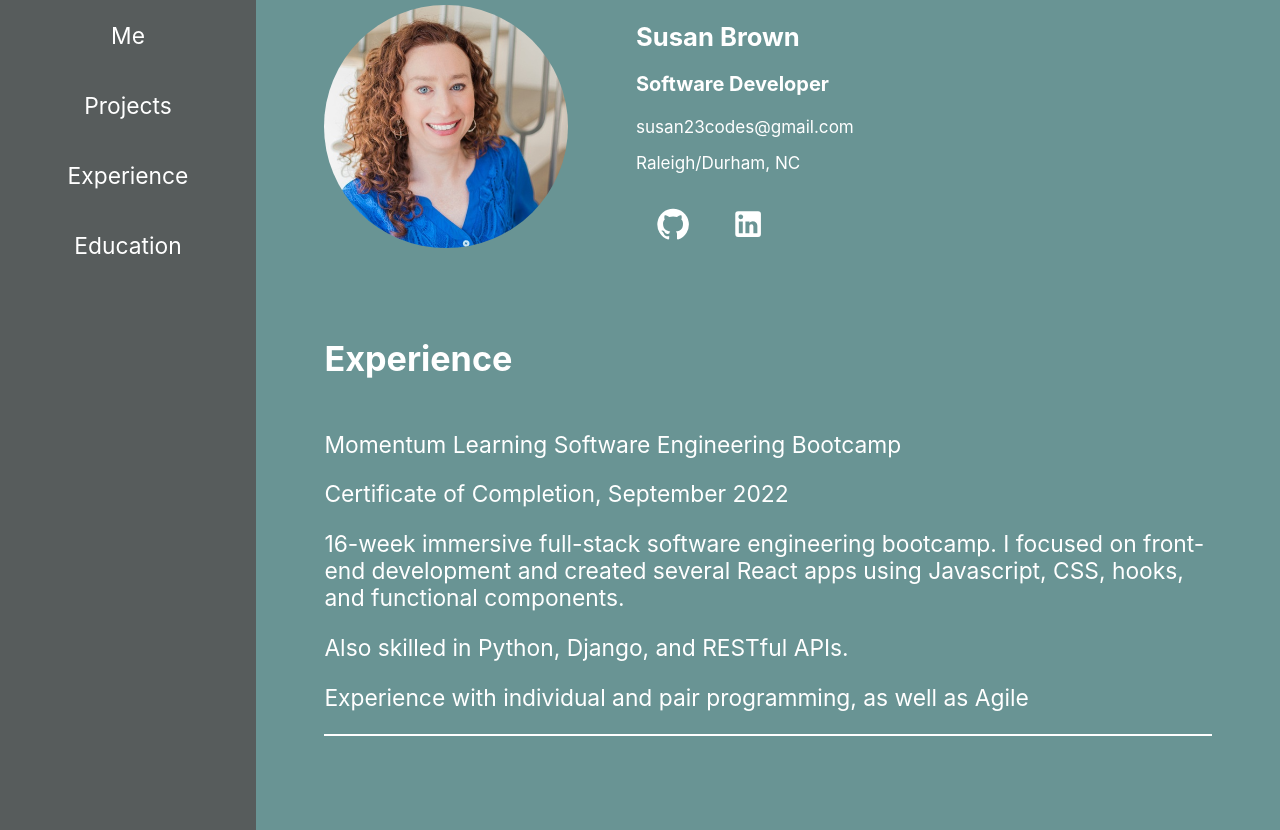
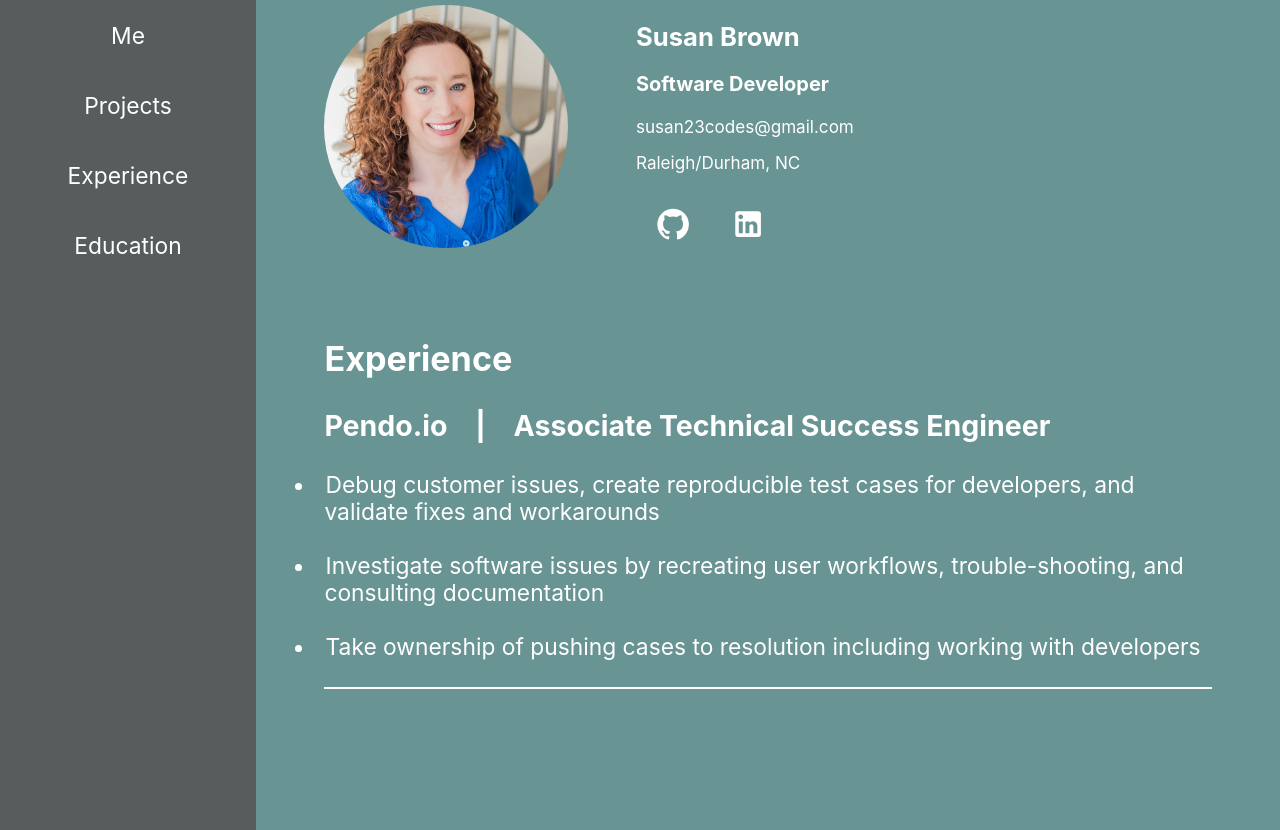
Before and after one commit to Susan23codes/Portfolio, a React (Create React App) app: page /experience in a window 1280 px wide. Built offline with nearby package versions, Linux system fonts and the light colour scheme.

Commit message:
added experience

```diff
--- a/src/App.css
+++ b/src/App.css
@@ -90,11 +90,16 @@
 
 .education {
   /* font-size: 1.75vw; */
-  margin-left: 3rem;
+  margin-left: 3em;
   border-bottom: 2px solid;
-  margin-right: 3rem;
+  margin-right: 3em;
 }
+ li {
+  list-style-type: disc;
+  list-style-position: outside;
+  text-indent: -1.3em
 
+ }
 .projects-container {
   display: flex;
   flex-direction: column;
--- a/src/Experience.js
+++ b/src/Experience.js
@@ -5,13 +5,15 @@ export default function Work() {
     return (
         <>
             <div className="about-me-main">
-                <h2 style={{ marginLeft: '3rem' }}>Experience</h2>
+                <h2 style={{ marginLeft: '2em' }}>Experience</h2>
                 <div className="education">
-                    <p>Momentum Learning Software Engineering Bootcamp</p>
-                    <p>Certificate of Completion, September 2022</p>
-                    <p>16-week immersive full-stack software engineering bootcamp.  I focused on front-end development and created several React apps using Javascript, CSS, hooks, and functional components.</p>
-                    <p>Also skilled in Python, Django, and RESTful APIs.</p>
-                    <p>Experience with individual and pair programming, as well as Agile</p>
+                    <p style={{ fontSize: '1.25em', marginTop:0, fontWeight:'bold' }}>Pendo.io &ensp; | &ensp; Associate Technical Success Engineer</p>
+                    <li>Debug customer issues, create reproducible test cases for developers, and validate fixes and workarounds
+                    </li><br></br>
+                    <li>Investigate software issues by recreating user workflows, trouble-shooting, and consulting documentation
+                    </li><br></br>
+                    <li>Take ownership of pushing cases to resolution including working with developers
+                    </li><br></br>
                 </div>
             </div>
         </>
```
